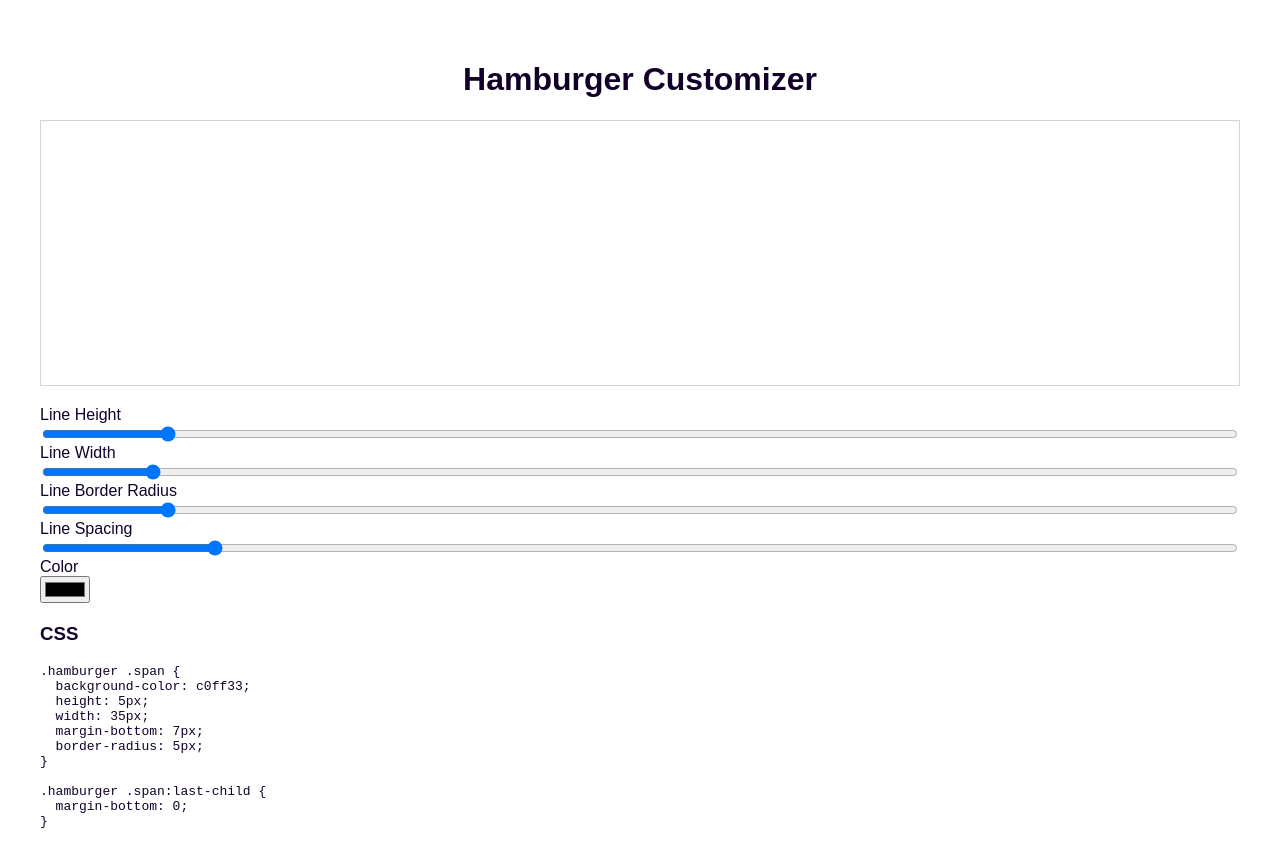
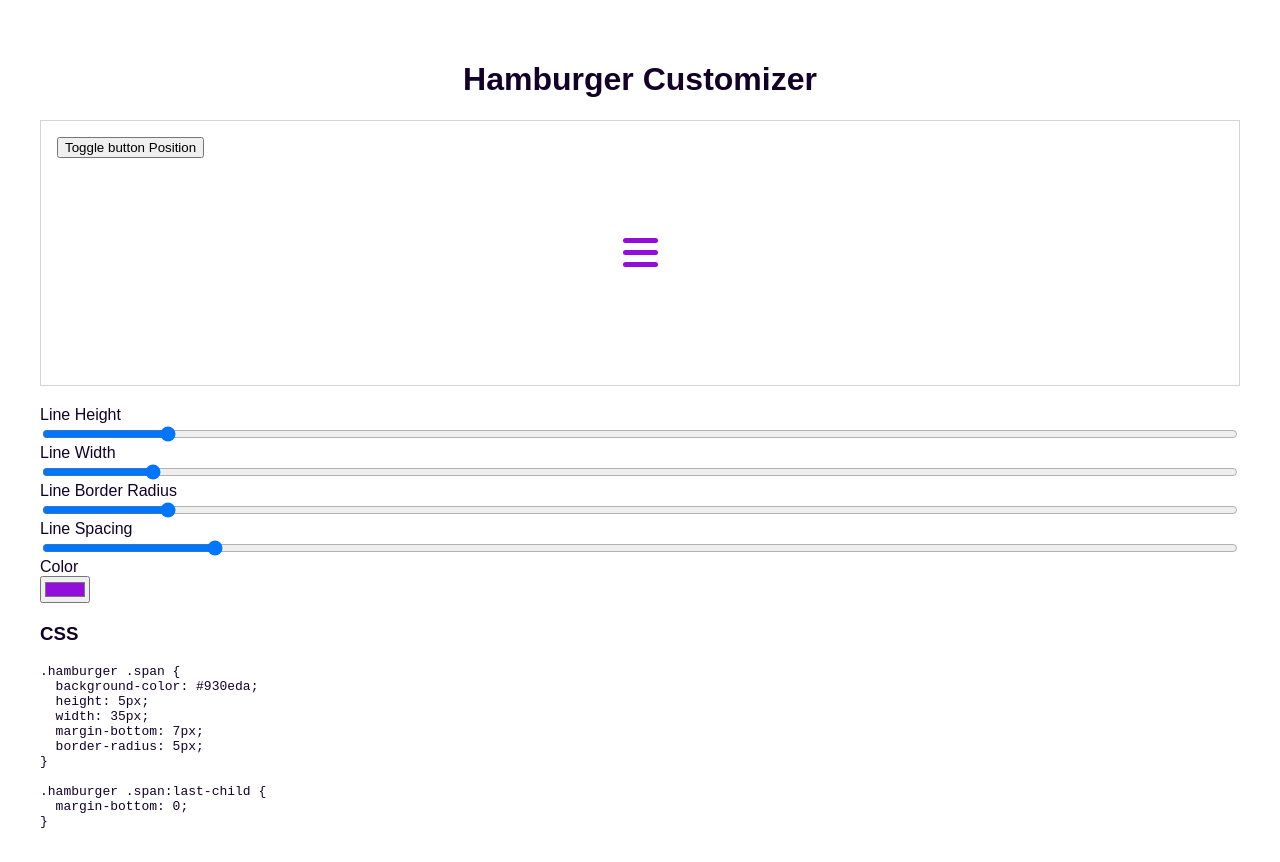
Before and after one commit to Stevenchi36/Hamburger-Customizer, a Vue app: page / in a window 1280 px wide. Shown: the top 862 px of the page. Built offline with nearby package versions, Linux system fonts and the light colour scheme.

Commit message:
create toggle position button

```diff
--- a/src/App.vue
+++ b/src/App.vue
@@ -25,7 +25,7 @@ export default {
       width: 35,
       spacing: 7,
       radius: 5,
-      color: 'c0ff33',
+      color: '#930eda',
     }
   },
   methods: {
--- a/src/components/Controls.vue
+++ b/src/components/Controls.vue
@@ -21,7 +21,7 @@ export default {
       lineWidth: 35,
       lineSpacing: 7,
       lineRadius: 5,
-      lineColor: 'c0ff33',
+      lineColor: '#930eda',
     }
   },
   methods: {
--- a/src/components/Hamburger.vue
+++ b/src/components/Hamburger.vue
@@ -1,6 +1,7 @@
 <template>
   <div class="container">
-    <button @click="isOpen = !isOpen" :class="{open: isOpen}">
+    <button class="make-fixed" @click='isFixed = !isFixed'>Toggle button Position</button>
+    <button @click="isOpen = !isOpen" :class="[{open: isOpen} , {fixed: isFixed}]" class="menu-toggle">
       <span :style="{ backgroundColor: lineColor, height: lineHeight + 'px', width: lineWidth + 'px', borderRadius: lineRadius + 'px', marginBottom: lineSpacing + 'px' }"></span>
       <span :style="{ backgroundColor: lineColor, height: lineHeight + 'px', width: lineWidth + 'px', borderRadius: lineRadius + 'px', marginBottom: lineSpacing + 'px' }"></span>
       <span :style="{ backgroundColor: lineColor, height: lineHeight + 'px', width: lineWidth + 'px', borderRadius: lineRadius + 'px',  }"></span>
@@ -13,6 +14,7 @@ export default {
   data () {
     return {
       isOpen: false,
+      isFixed: false,
     }
   },
   props: {
@@ -34,16 +36,29 @@ export default {
     border: 1px solid hsl(0, 0%, 83%);
     min-height: 200px;
     max-height: 400px;
+    position: relative;
   }
 
-  button {
+  .make-fixed {
+    position: absolute;
+    top: 1rem;
+    left: 1rem;
+  }
+
+  .menu-toggle {
     background-color: transparent;
     padding: 0;
     border: none;
   }
 
-  button:hover {
+  .menu-toggle:hover {
     cursor: pointer;
+  }
+
+  .menu-toggle.fixed  {
+    position: fixed;
+    top: 1rem;
+    right: 1rem;
   }
 
   span {
```
